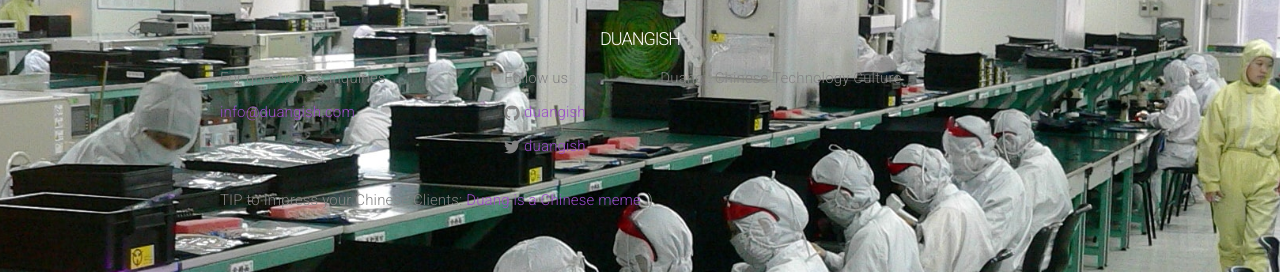
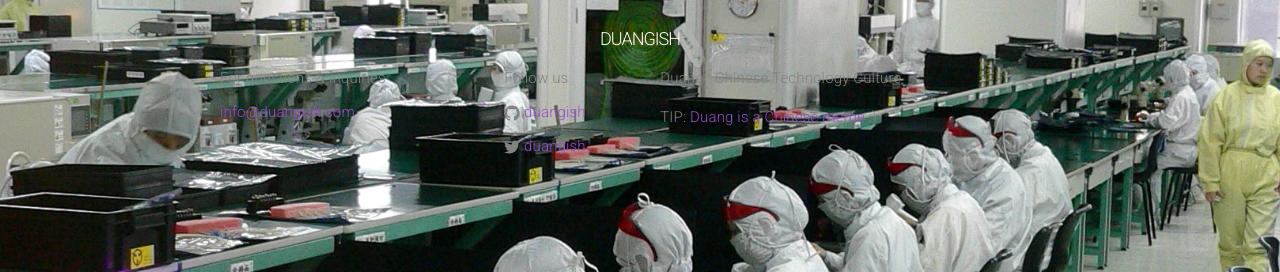
Before and after one commit to clemsos/duangish.github.io, a Jekyll site: the page built from index.md, in a window 1280 px wide. Shown: the part 1895-2167 px from the top of the page. Built offline with Jekyll 4.4.1, drawn with Linux system fonts in a browser that asks for light colours; nearby versions of some CDN libraries.

Commit message:
added tip

```diff
--- a/_includes/footer.html
+++ b/_includes/footer.html
@@ -49,13 +49,8 @@
 
       <div class="footer-col  footer-col-3">
         <p class="text">{{ site.description }}</p>
-      </div>
-      <div class="footer-col  footer-col-4">
-        <p class="text"><strong>TIP to Impress your Chinese Clients</strong>: <a href="https://en.wikipedia.org/wiki/Duang">Duang is a Chinese meme</a> :)</p>
-      </div>
+        <p class="text"><strong>TIP</strong>: <a href="https://en.wikipedia.org/wiki/Duang">Duang is a Chinese meme</a> :)</p>      </div>
     </div>
-
-
   </div>
 
 </footer>
```
